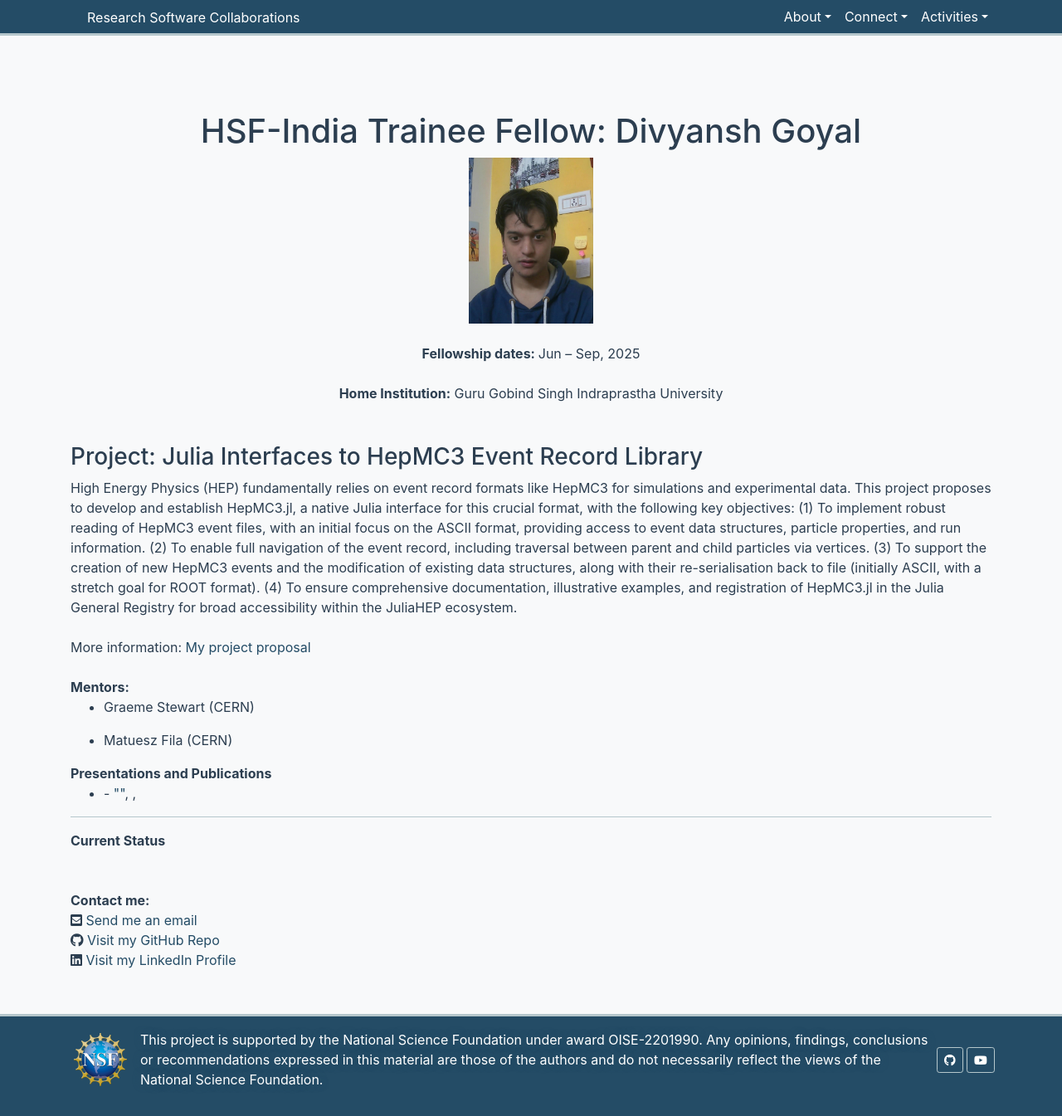
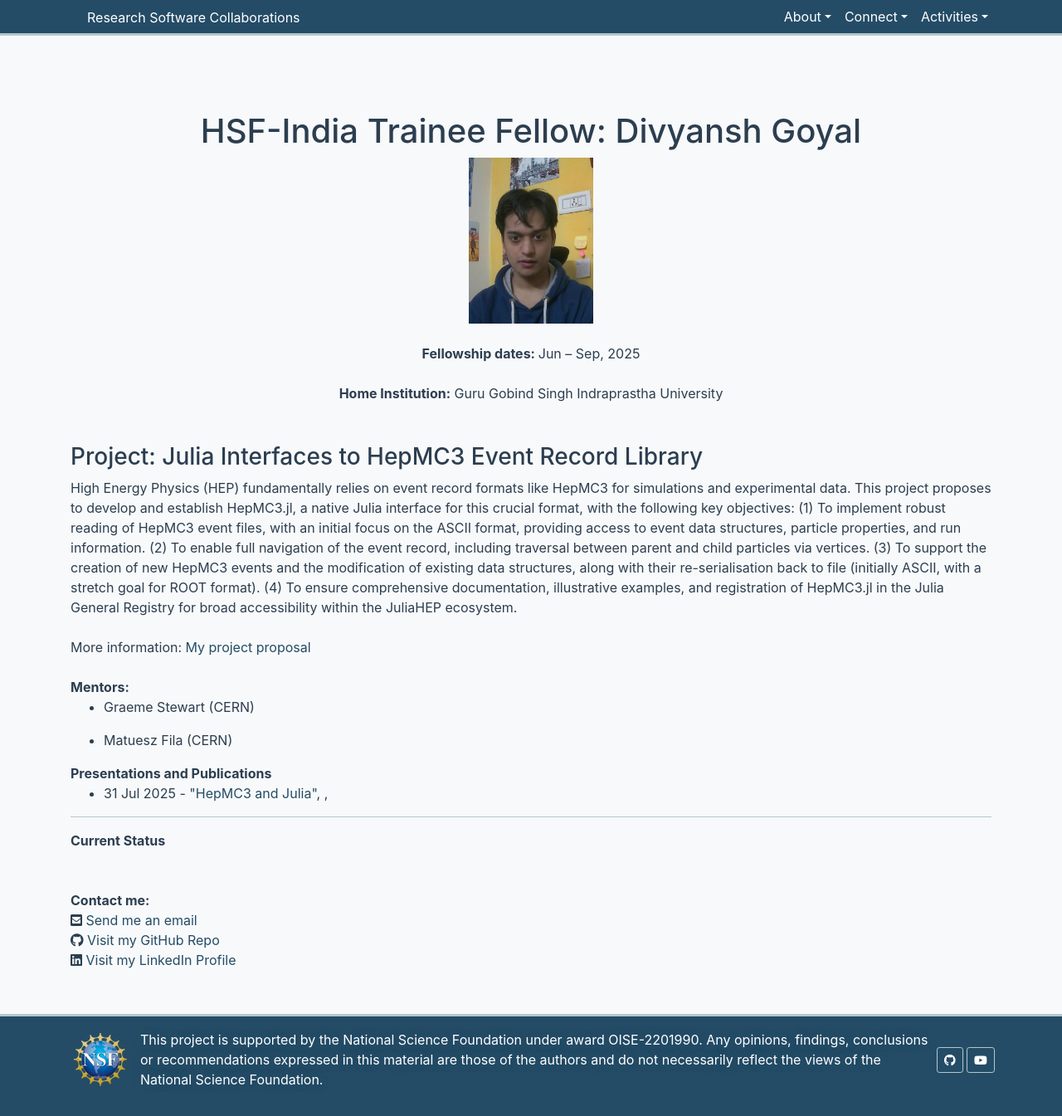
Before and after one commit to research-software-collaborations/research-software-collaborations.github.io, a Jekyll site: the page built from pages/trainees/Divyansh-Goyal.md, in a window 1280 px wide and 1345 px high. Shown: the whole window at 83% size. Built offline with Jekyll 4.4.1, drawn with Linux system fonts in a browser that asks for light colours; cached includes are drawn as plain includes.

Commit message:
Update Divyansh-Goyal.md

```diff
--- a/pages/trainees/Divyansh-Goyal.md
+++ b/pages/trainees/Divyansh-Goyal.md
@@ -29,7 +29,10 @@ mentors:
   - Graeme Stewart (CERN)
   - Matuesz Fila (CERN)
 proposal: /assets/pdf/Julia_Interfaces_to_HepMC3_Event_Record_Library.pdf
-presentations: /assets/pdf/divyansh_hepmc3_juliahep2025.pdf
+presentations:
+  - url: /assets/pdf/divyansh_hepmc3_juliahep2025.pdf
+    title: HepMC3 and Julia
+    date: July 31, 2025
 github-username: divital-coder
 linkedin-profile: https://www.linkedin.com/in/divyansh-goyal-34654b200/
 current_status: >
```
